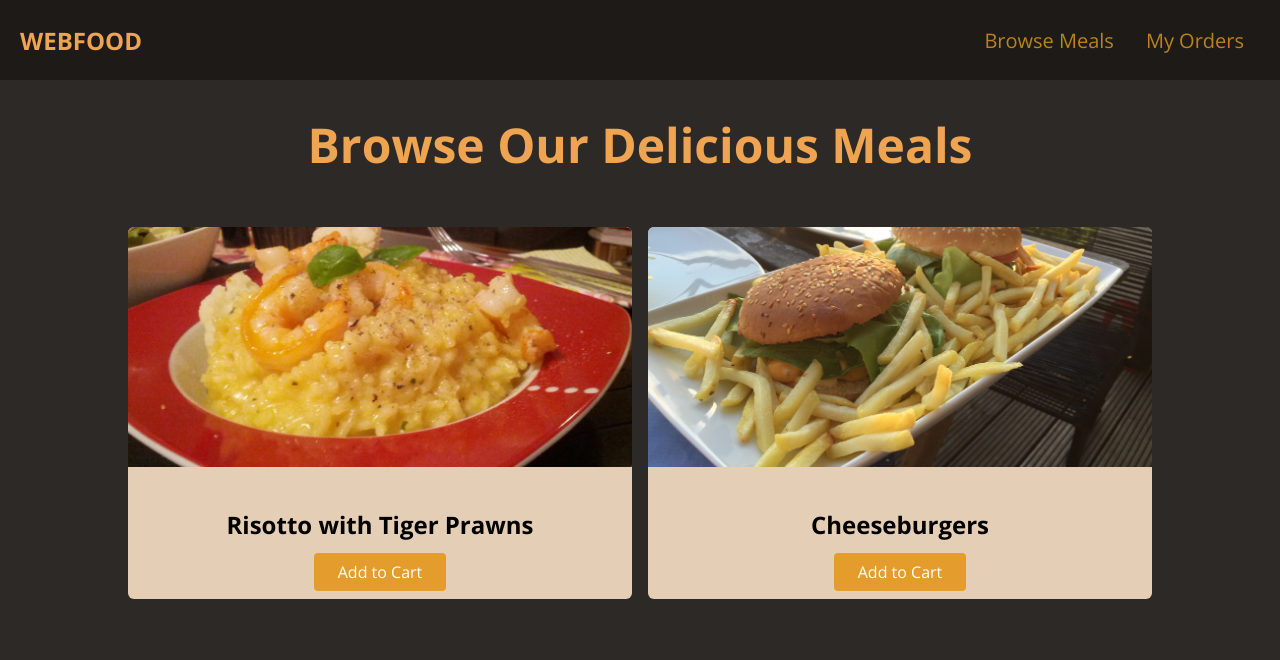
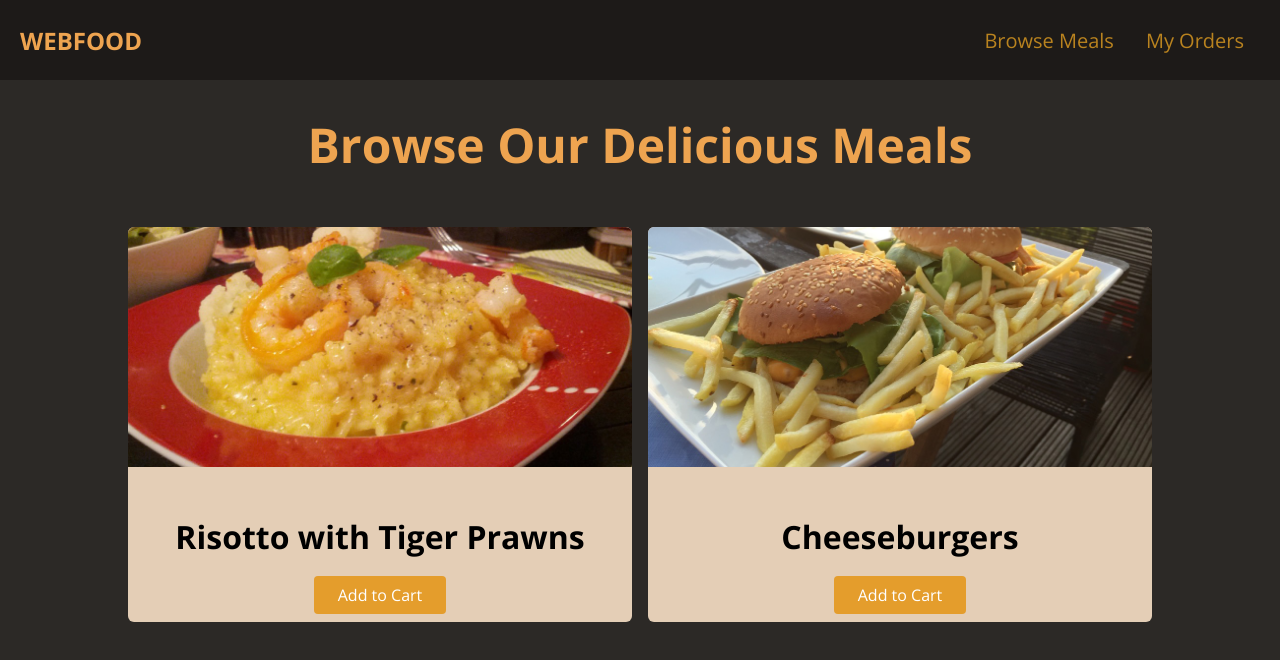
Before and after one commit to tomycabre/Portfolio, a plain HTML site: page index.html in a window 1280 px wide. Drawn offline with nearby package versions, Linux system fonts and the light colour scheme.

Commit message:
Update styles.css

```diff
--- a/styles.css
+++ b/styles.css
@@ -1,3 +1,5 @@
+/*!   WEBSITE STYLING   */
+
 body {
   font-family: "Open Sans", sans-serif;
   margin: 0;
@@ -7,6 +9,10 @@ body {
 a {
   text-decoration: none;
 }
+
+/*!   ELEMENT STYLING   */
+
+/**   HEADER   */
 
 #main-header {
   height: 80px;
@@ -43,6 +49,8 @@ a {
 #main-header nav a:hover {
   color: rgb(228, 163, 44);
 }
+
+/**   MAIN   */
 
 main h1 {
   text-align: center;
@@ -84,6 +92,10 @@ main h1 {
   text-align: center;
 }
 
+h2 {
+  font-size: 2rem;
+}
+
 .btn {
   background-color: rgb(228, 157, 44);
   color: white;
@@ -94,3 +106,7 @@ main h1 {
 .btn:hover {
   background-color: rgb(221, 134, 34);
 }
+
+/*!   MEDIA QUERIES   */
+
+/***/
```
